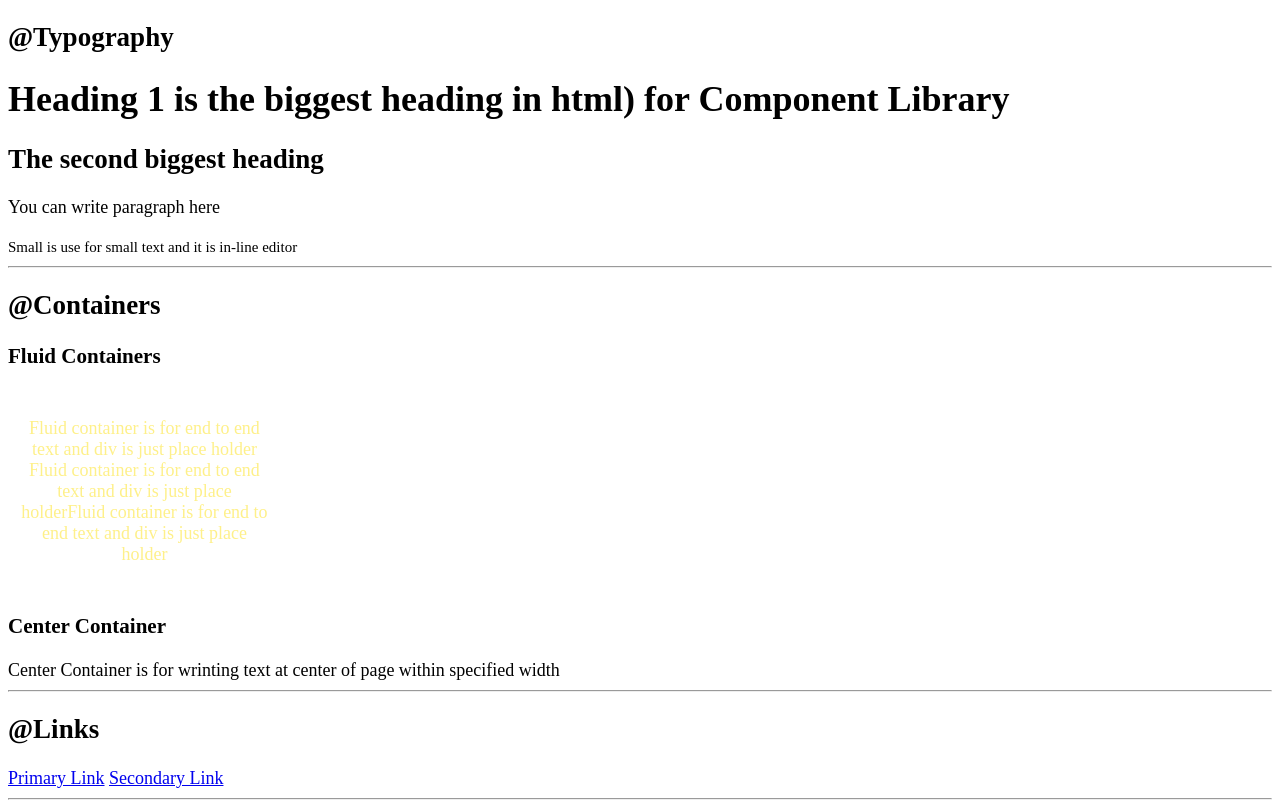
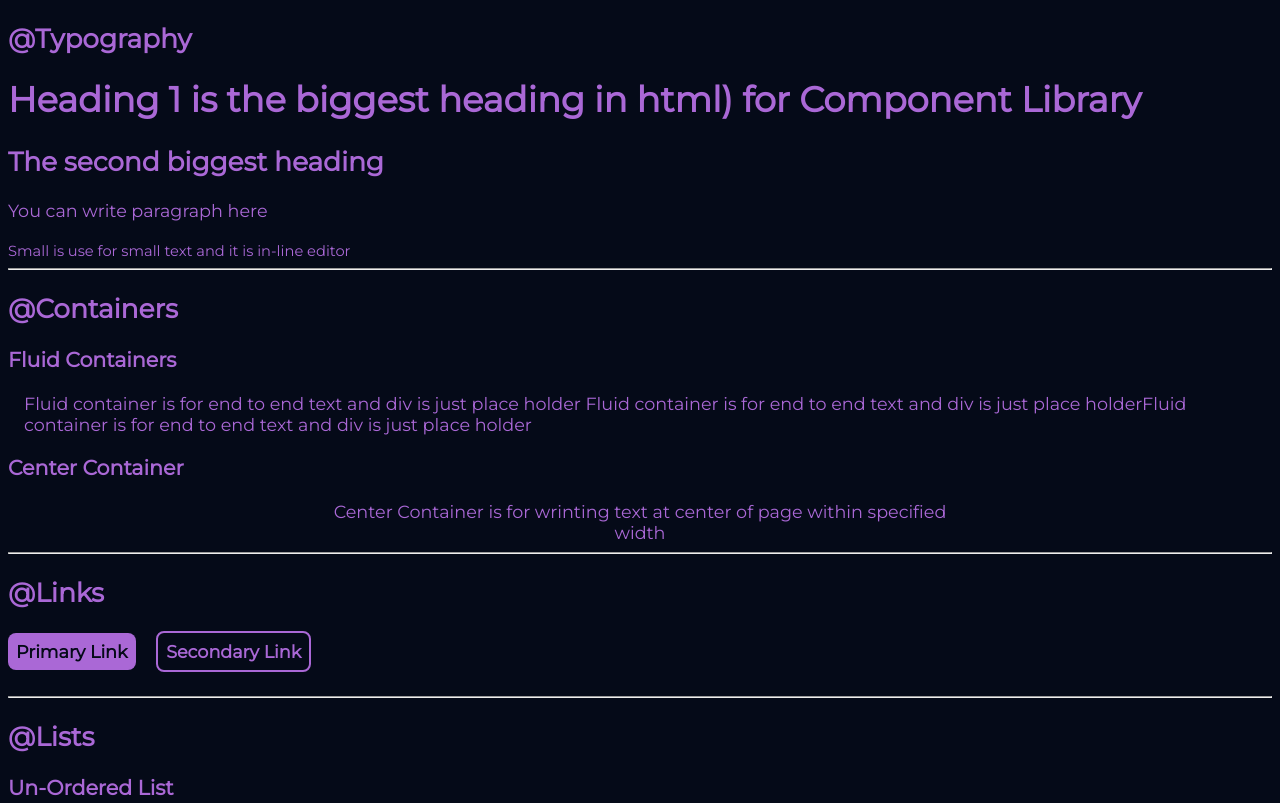
Before and after one commit to anup1551/Component-Librabry, a plain HTML site: page index.html in a window 1280 px wide. Shown: the top 803 px of the page. Drawn offline with Linux system fonts and the light colour scheme.

Commit message:
CSS modifications
Did some modifications in CSS

```diff
--- a/index.html
+++ b/index.html
@@ -18,42 +18,42 @@
   <hr>
 
   <h2>@Containers</h2>
-    <h3 class="loot">Fluid Containers</h3>
-    <div class="conta"><p>Fluid container is for end to end text and div is just place holder Fluid container is for end to end text and div is just place holderFluid container is for end to end text and div is just place holder</p></div>
+    <h3 class="container">Fluid Containers</h3>
+    <div><p>Fluid container is for end to end text and div is just place holder Fluid container is for end to end text and div is just place holderFluid container is for end to end text and div is just place holder</p></div>
 
     <h3>Center Container</h3>
-    <div>Center Container is for wrinting text at center of page within specified width</div>
+    <div class = "center-container">Center Container is for wrinting text at center of page within specified width</div>
 
   <hr>
 
   <h2>@Links</h2>
-     <a href = "https://www.google.co.in/">Primary Link</a>
-     <a href = "https://www.bing.com/?FORM=UNKSBD">Secondary Link</a>
+     <a class= "link link-primary" href = "https://www.google.co.in/">Primary Link</a>
+     <a class= "link link-secondary" href = "https://www.bing.com/?FORM=UNKSBD">Secondary Link</a>
 
    <hr>
 
    <h2>@Lists</h2>
       <h3>Un-Ordered List</h3>
       <p>Unordered list items comes with bullets </p>
-      <ul class = >
+      <ul class="list-non-bulleted">
           <li>Item 1 </li>
           <li>Item 2</li>
           <li>Item 3</li>
       </ul>
 
       <h3>Inline List</h3>
-      <ul>Inlline list to be done with CSS just listing items here for now
+      <ul class="list-non-bulleted">Inlline list to be done with CSS just listing items here for now
           <li>Inline item 1</li>
           <li>Inline item 2</li>
           <li>Inline item 3</li>
       </ul>
 
       <h3>Reverse Ordered List</h3>
-      <oi order = "reverse">This is ordered list to reverse it by CSS
+      <ol reversed>This is ordered list to reverse it by CSS
           <li>Ordered item 1</li>
           <li>Ordered item 2 </li>
           <li>Ordered item 3</li>
-      </oi>
+      </ol>
 
     <hr>
 
--- a/styles.css
+++ b/styles.css
@@ -1,22 +1,52 @@
+@import url('https://fonts.googleapis.com/css2?family=Montserrat&family=Roboto+Condensed:wght@300&family=Roboto+Slab&display=swap');
 
-body{
-    font-size: large
-}
-:root{
-    --primary-color: #6b21a8;
+/* adding root element to define colors */
+:root {
+    --background-color: #050a18;
+    --primary-color: #aa68d6;
     --second-color: #fef08a;
     --off-white: #e5e7eb;
 }
-.conta{
 
-    color: var(--second-color);
-    padding: 10px;
-    text-align: center;
-    max-width: 20%;
-    margin: none;
+/* styling body */
+body {
+    font-family: 'Montserrat', sans-serif;
+    font-size: 1.1rem;
+    background-color: var(--background-color);
+    color: var(--primary-color);
 }
 
-ol li{
-    color:var(--primary-color);
-    padding-left: 0px;
+.container + div{
+    padding-left: 1rem;
 }
+
+.center-container{
+    max-width: 650px;
+    text-align:center;
+    margin: auto;
+}
+
+.link{
+    display:inline-block;
+    padding: 0.5rem;
+    text-decoration: none;
+    font-weight: bold;
+    margin-bottom: 1rem;
+}
+
+.link-primary{
+    background-color: var(--primary-color);
+    color: var(--background-color);
+    border-radius: 0.5rem;
+    margin-right: 1rem;
+}
+
+.link-secondary{
+    color: var(--primary-color);
+    border: 2.5px solid var(--primary-color);
+    border-radius:0.5rem;;
+}
+
+.list-non-bulleted{
+    list-style-type:none;
+}
```
